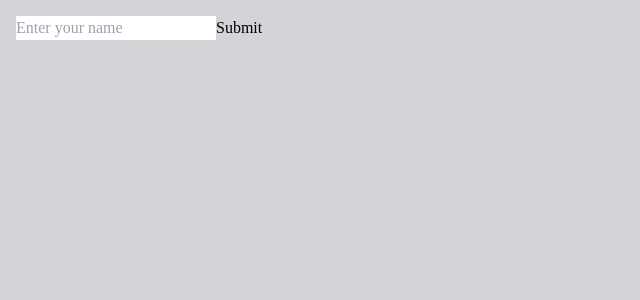
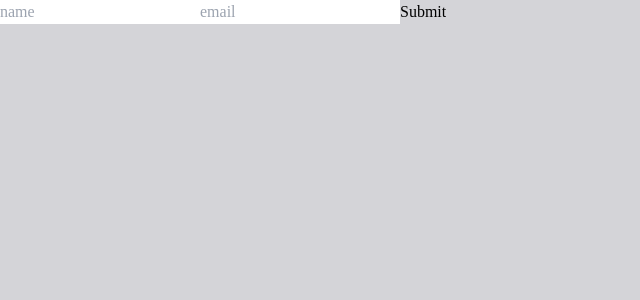
Before and after one commit to SGsubuuu-2322/React_Trial, a React (Vite) app: page / in a window 1280 px wide. Shown: the top 300 px of the page, without its empty margins (0-640 px from the left). Built offline with nearby package versions, Linux system fonts and the light colour scheme.

Commit message:
Added and learned about react-form-hook...

```diff
--- a/package.json
+++ b/package.json
@@ -12,6 +12,8 @@
   "dependencies": {
     "react": "^18.2.0",
     "react-dom": "^18.2.0",
+    "react-hook": "^0.0.1",
+    "react-hook-form": "^7.51.0",
     "react-icons": "^5.0.1"
   },
   "devDependencies": {
--- a/src/components/Form.jsx
+++ b/src/components/Form.jsx
@@ -1,7 +1,9 @@
 // import React from "react";
 
-import { useState } from "react";
-import { useRef } from "react";
+import { useForm } from "react-hook-form";
+
+// import { useState } from "react";
+// import { useRef } from "react";
 
 function Form() {
   //   const name = useRef(null);
@@ -13,16 +15,18 @@ function Form() {
   //     console.log(age.current.value);
   //   };
 
-  const [val, setVal] = useState({ name: "" });
+  //   const [val, setVal] = useState({ name: "" });
 
-  const handleSubmit = (e) => {
-    e.preventDefault();
-    console.log(val.name);
-  };
+  //   const handleSubmit = (e) => {
+  //     e.preventDefault();
+  //     console.log(val.name);
+  //   };
+
+  const { register, handleSubmit } = useForm();
 
   return (
     <div>
-      <form action="post" onSubmit={handleSubmit} className="p-4 flex">
+      {/* <form action="post" onSubmit={handleSubmit} className="p-4 flex">
         <input
           //   ref={name}
           onChange={(event) => setVal({ name: event.target.value })}
@@ -30,12 +34,27 @@ function Form() {
           name="name"
           placeholder="Enter your name"
         />
-        {/* <input
+        <input
         //   ref={age}
           type="number"
           name="age"
           placeholder="Enter your age"
-        /> */}
+        />
+        <input type="submit" value="Submit" />
+      </form> */}
+      <form action="post" onSubmit={handleSubmit((data) => console.log(data))}>
+        <input
+          {...register("name")}
+          type="text"
+          name="name"
+          placeholder="name"
+        />
+        <input
+          {...register("email")}
+          type="email"
+          name="email"
+          placeholder="email"
+        />
         <input type="submit" value="Submit" />
       </form>
     </div>
```
Also changed, not shown: 1 other file (tests, documents, lock files or other folders).
